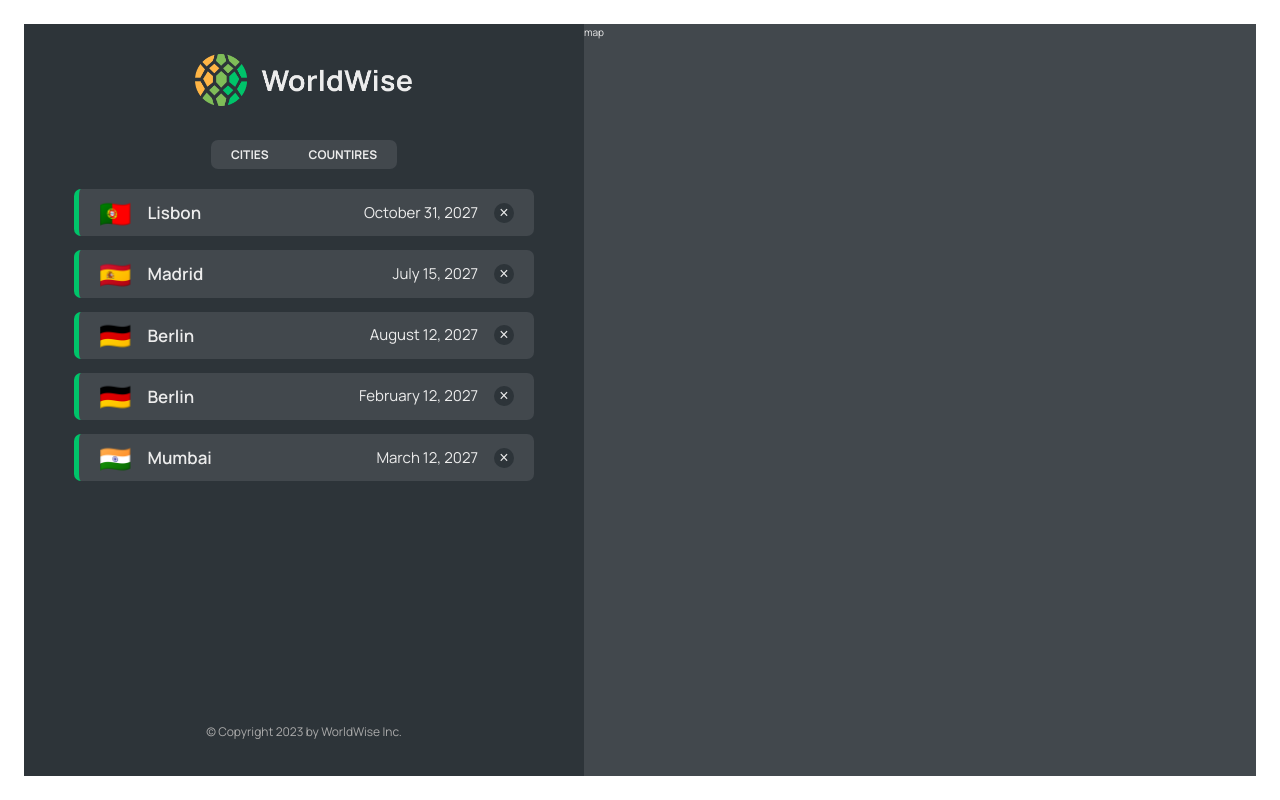
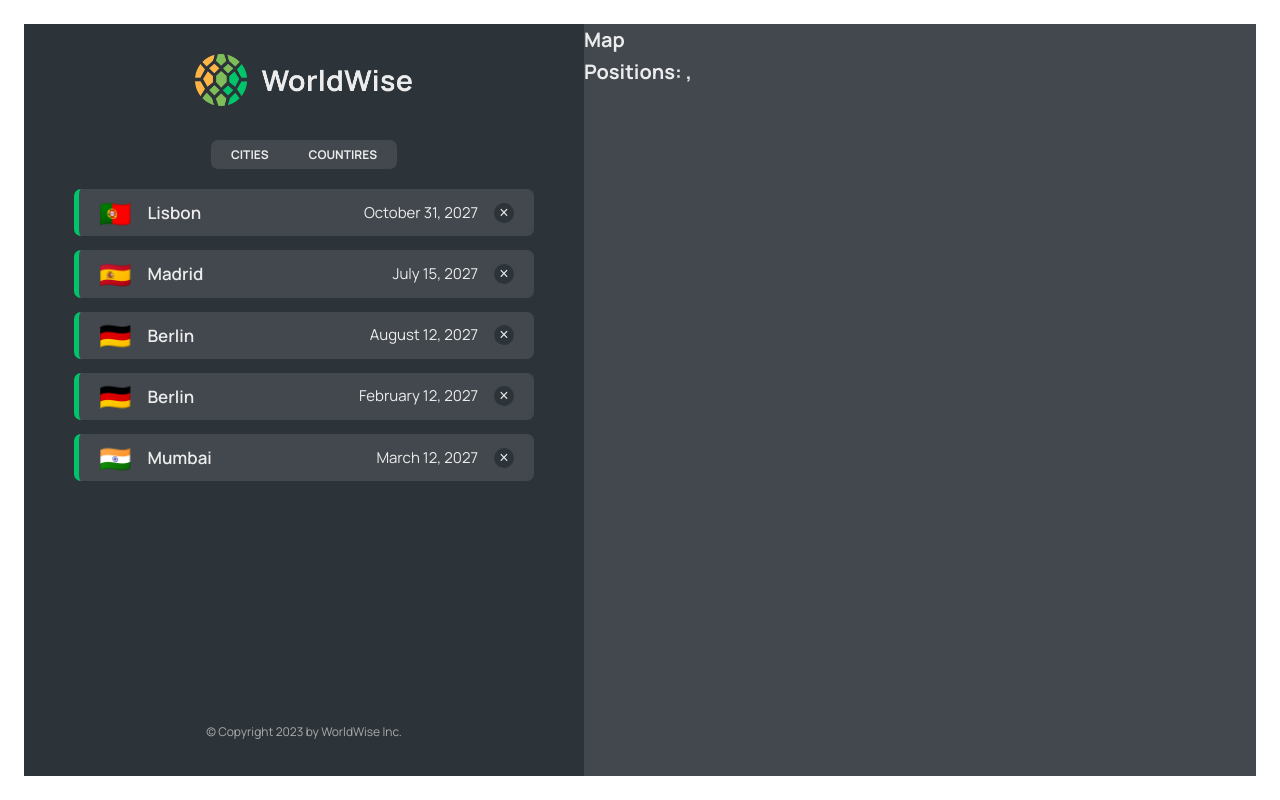
Before and after one commit to SaadMahi/68-WorldWise, a React (Vite) app: page /app in a window 1280 px wide. Built offline with nearby package versions, Linux system fonts and the light colour scheme; data requests are answered from the project's data file.

Commit message:
⚓ feat: useSearchParams hook introduced

```diff
--- a/src/components/map/Map.jsx
+++ b/src/components/map/Map.jsx
@@ -1,8 +1,30 @@
 import React from 'react';
 import styles from './map.module.css';
+import { useSearchParams } from 'react-router-dom';
 
 const Map = () => {
-  return <div className={styles.mapContainer}>map</div>;
+  /**
+   * useSearch param is a hook given by the react router
+   * it is similar to useState hook
+   * it returns an array which has the current state, second is to set param
+   *
+   * next to store or get lat and lng which is in url we use:
+   * the get method on this searchParam object and use the name of the variable
+   */
+
+  const [searchParams, setSearchParams] = useSearchParams();
+
+  const lat = searchParams.get('lat');
+  const lng = searchParams.get('lng');
+
+  return (
+    <div className={styles.mapContainer}>
+      <h1>Map</h1>
+      <h1>
+        Positions: {lat}, {lng}
+      </h1>
+    </div>
+  );
 };
 
 export default Map;
```
